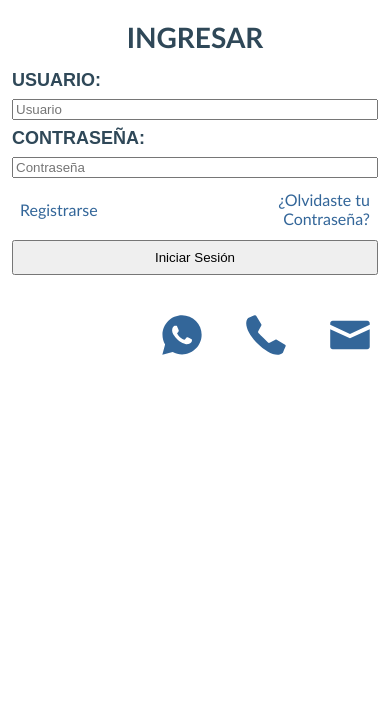
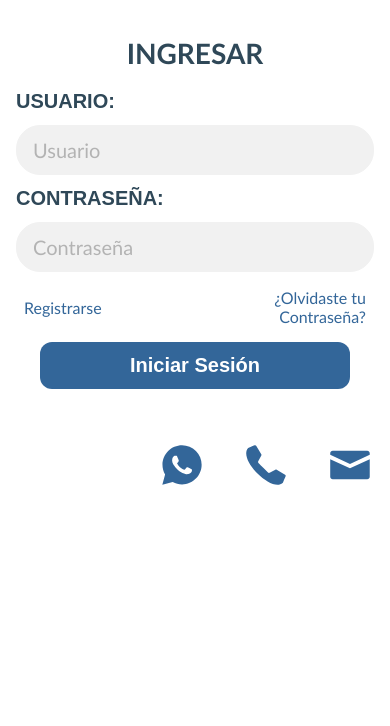
Before and after one commit to Dallton96/Oil_Management_System, a website: page index.html in a window 390 px wide. Shown: the part 118-844 px from the top of the page. Drawn offline with Linux system fonts and the light colour scheme.

Commit message:
Actualización del Loggin/Estilos
Actualización de estilos del loggin

```diff
--- a/src/css/styles.css
+++ b/src/css/styles.css
@@ -13,7 +13,7 @@ body {
     font-family: "Segoe UI", Helvetica, Arial, sans-serif;
     font-size: 44px;
     font-weight: bold;
-    color: #2F3431;
+    color: #2F4858;
 }
 
 /*Estilos para el bloque de Main*/
@@ -48,8 +48,11 @@ body {
     display: grid;
     grid-template-columns: 1fr;
     gap: 12px;
-    padding: 4px 8px;
+    padding: 16px 24px;
+    margin: 12px 16px;
     width: 100%;
+    align-items: center;
+    align-content: center;
 }
 
 .main .loggin .loggin-label {
@@ -84,42 +87,32 @@ body {
     color: #2F4858;
 }
 
-.main .loggin .input-user, .input-password {
-    display: flex;
+.main .loggin input {
+    display: inline-block;
     align-items: center;
     align-content: center;
     height: auto;
-    width: 100%;
-    padding: 8px 0px;
-    margin: 0px;
-}
-
-.main .loggin .input-user input, .input-password input {
-    display: block;
-    align-items: center;
-    align-content: center;
-    height: auto;
-    width: 100%;
-    padding: 12px 20px;
+    padding: 12px 16px;
+    margin: 20px 0px;
     border: 1px solid #F1F1F1;
     border-radius: 24px;
     background-color: #F1F1F1;
     font-family: "Trebuchet MS", Tahoma, Verdana, sans-serif;
     font-size: 22px;
-    margin: 0px;
     outline: none;
+    width: auto;
     color: #336699;
 }
 
-.main .loggin .input-user input:focus, .input-password input:focus {
+.main .loggin input:focus {
     border: 1px solid #86BBD8;
 }
 
-.main .loggin .input-user input:focus::placeholder, .input-password input:focus::placeholder {
+.main .loggin input:focus::placeholder {
     color:#86BBD8;
 }
 
-.main .loggin .input-user input::placeholder, .input-password input::placeholder {
+.main .loggin input::placeholder {
     color: #B3B3B3;
 }
 
@@ -159,17 +152,9 @@ body {
 }
 
 .button-loggin {
-    display: flex;
-    width: 100%;
-    height: auto;
-    justify-content:center;
-    align-items: center;
-    padding: 8px 0px;
-}
-
-.button-loggin a {
+    all:unset;
     text-decoration: none;
-    display: block;
+    display: inline-block;
     width: 100%;
     height: auto;
     align-items: center;
@@ -184,7 +169,7 @@ body {
     font-weight: bold;
 }
 
-.button-loggin a:hover {
+.button-loggin:hover {
     background-color: #86BBD8;
 }
 /*Estilos para el bloque de Contacto*/
@@ -255,8 +240,8 @@ body {
     }
 
     .main .loggin {
-        gap: 4px;
-        padding: 8px 12px;
+        gap: 8px;
+        padding: 12px 0px;
         width: 100%;
     }
 
@@ -265,19 +250,20 @@ body {
     }
 
     .main .loggin .user-label, .password-label{
-        font-size: 18px;
+        font-size: 20px;
         padding: 4px 0px;
     }
 
-    .main .loggin .input-user input, .input-password input {
+    .main .loggin input {
         padding: 12px 16px;
-        font-size: 16px;
+        font-size: 20px;
         margin: 0px;
     }
 
-    .button-loggin a {
-        width: 80%;
+    .button-loggin {
+        width: auto;
         padding: 12px 0px;
+        margin: 0px 24px;
         font-size: 20px;
     }
 
```
